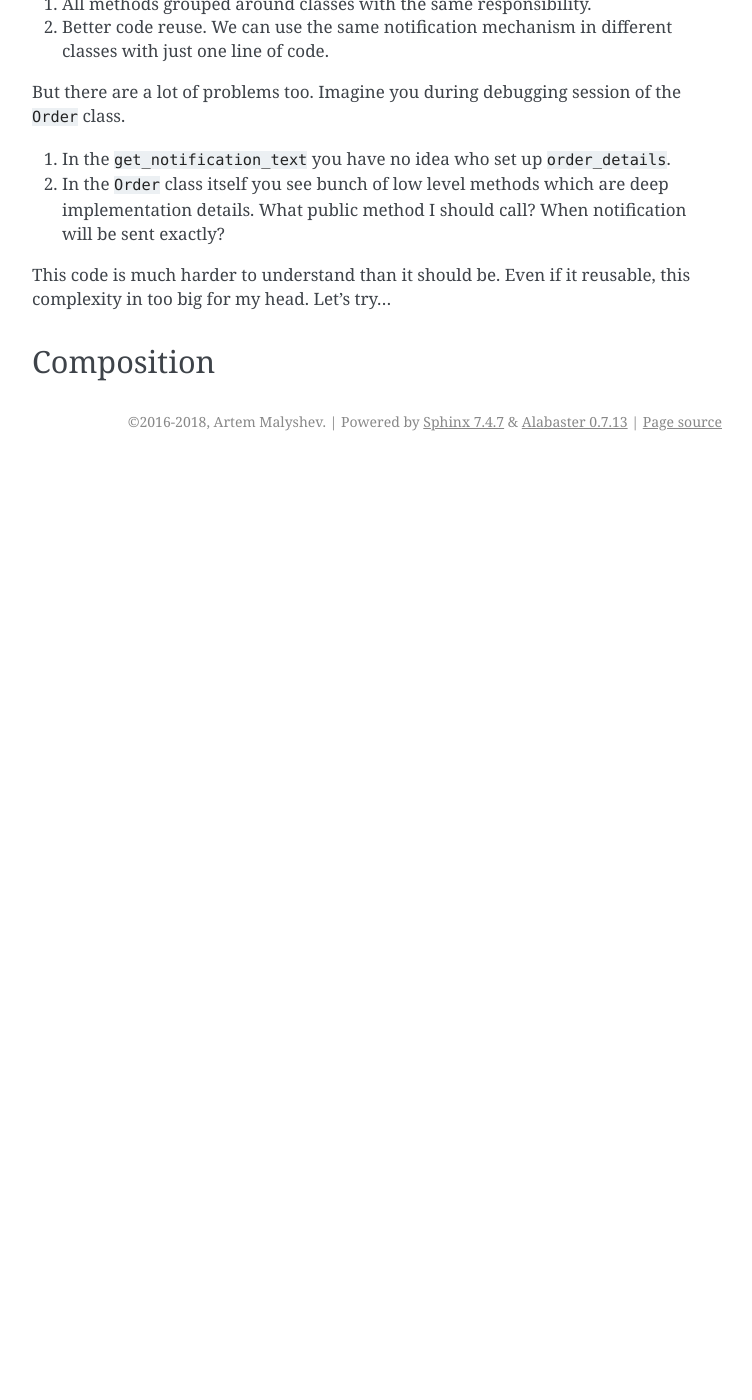
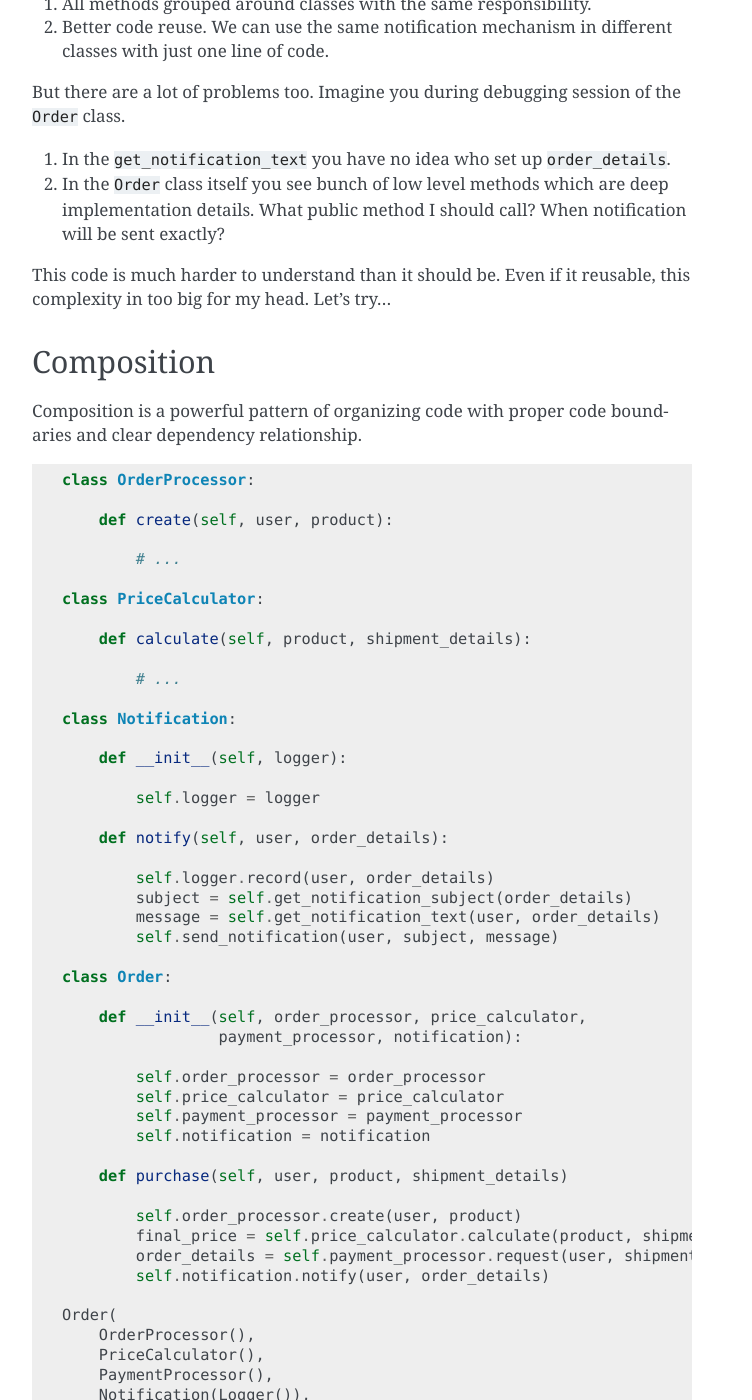
Before and after one commit to proofit404/dependencies, a Sphinx documentation site: the page built from docs/why.rst, in a window 1280 px wide and 1400 px high, scrolled down 3948 px. Shown: the whole window, without its empty margins (388-1140 px from the left). Built offline with Sphinx 7.4.7, drawn with Linux system fonts in a browser that asks for light colours; before the commit the page ends 4409 px from its top, so only the background shows below that; some of the changed text lies outside the part shown.

Commit message:
Document composition pattern in the documentation.

```diff
--- a/docs/why.rst
+++ b/docs/why.rst
@@ -224,3 +224,96 @@ reusable, this complexity in too big for my head.  Let's try...
 
 Composition
 ===========
+
+Composition is a powerful pattern of organizing code with proper
+code boundaries and clear dependency relationship.
+
+.. code:: python
+
+    class OrderProcessor:
+
+        def create(self, user, product):
+
+            # ...
+
+    class PriceCalculator:
+
+        def calculate(self, product, shipment_details):
+
+            # ...
+
+    class Notification:
+
+        def __init__(self, logger):
+
+            self.logger = logger
+
+        def notify(self, user, order_details):
+
+            self.logger.record(user, order_details)
+            subject = self.get_notification_subject(order_details)
+            message = self.get_notification_text(user, order_details)
+            self.send_notification(user, subject, message)
+
+    class Order:
+
+        def __init__(self, order_processor, price_calculator,
+                     payment_processor, notification):
+
+            self.order_processor = order_processor
+            self.price_calculator = price_calculator
+            self.payment_processor = payment_processor
+            self.notification = notification
+
+        def purchase(self, user, product, shipment_details)
+
+            self.order_processor.create(user, product)
+            final_price = self.price_calculator.calculate(product, shipment_details)
+            order_details = self.payment_processor.request(user, shipment_details)
+            self.notification.notify(user, order_details)
+
+    Order(
+        OrderProcessor(),
+        PriceCalculator(),
+        PaymentProcessor(),
+        Notification(Logger()),
+    ).purchase(user, product, shipment_details)
+
+This code has few really good characteristics.
+
+1. It's clean where things were defined.  If you try to understand
+   what's wrong with your system, you can just use traceback.  No
+   nasty code execution paths.
+
+2. You system became really configurable, you can **inject** pretty
+   much any implementation without changing high-level code.
+
+But there one unfortunate consequence of this style
+
+1. There are to much boilerplate on the initiation stage.
+
+Let's try...
+
+Dependencies
+============
+
+Here where ``dependencies`` library comes in.
+
+.. code:: python
+
+    from dependencies import Injector
+
+    class OrderContainer(Injector):
+
+        order = Order
+        oredr_processor = OrderProcessor
+        price_calculator = PriceCalculator
+        payment_processor = PaymentProcessor
+        notification = Notification
+        logger = Logger
+
+    OrderContainer.order.purchase(user, product, shipment_details)
+
+It helps you to reduce the boilerplate of the initiation stage.  It
+doesn't require you to change your code.  You still can to instantiate
+your classes your self if you don't like this library.
```
